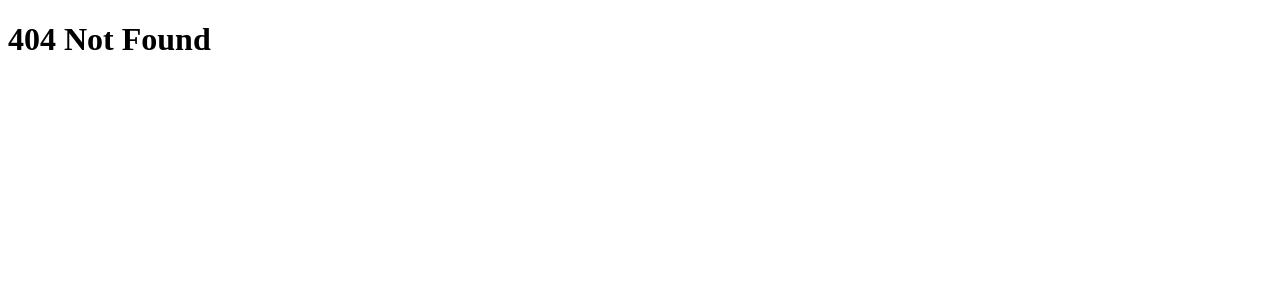
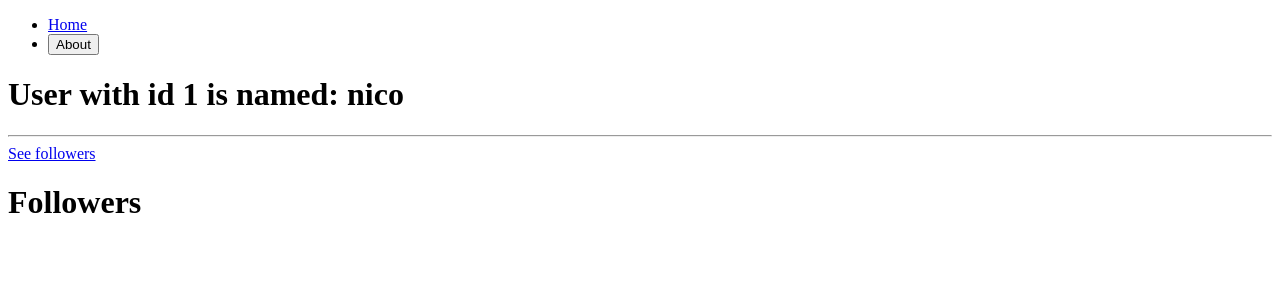
Before and after one commit to minwoo02/react-master, a React (Create React App) app: page /users/1/followers in a window 1280 px wide. Before the commit this address had no page. Shown: the top 300 px of the page. Built offline with nearby package versions, Linux system fonts and the light colour scheme.

Commit message:
Outlet (react router v6)

```diff
--- /dev/null
+++ b/src/screens/users/Follower.tsx
@@ -0,0 +1,5 @@
+function Followers() {
+  return <h1>Followers</h1>;
+}
+
+export default Followers;
--- a/src/screens/users/User.tsx
+++ b/src/screens/users/User.tsx
@@ -1,12 +1,18 @@
-import { useParams } from "react-router";
+import { Outlet, useParams } from "react-router";
 import { users } from "../../db";
+import { Link } from "react-router-dom";
 
 function User() {
   const { userId } = useParams();
   return (
-    <h1>
-      User with id {userId} is named: {users[Number(userId) - 1].name}
-    </h1>
+    <div>
+      <h1>
+        User with id {userId} is named: {users[Number(userId) - 1].name}
+      </h1>
+      <hr />
+      <Link to="followers">See followers</Link>
+      <Outlet />
+    </div>
   );
 }
 
```
Also changed, not shown: src/Router.tsx (+7 -0 lines).
